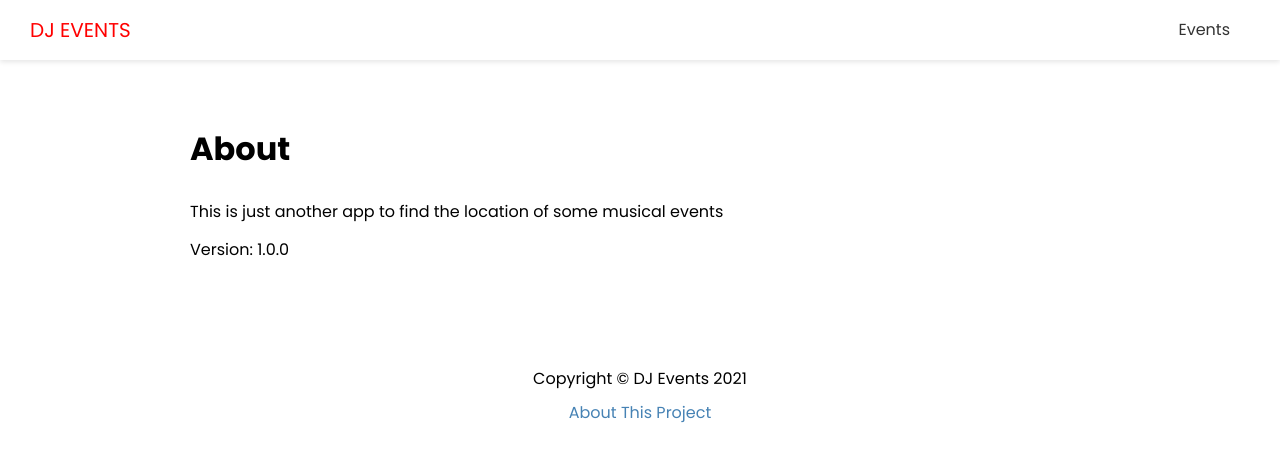
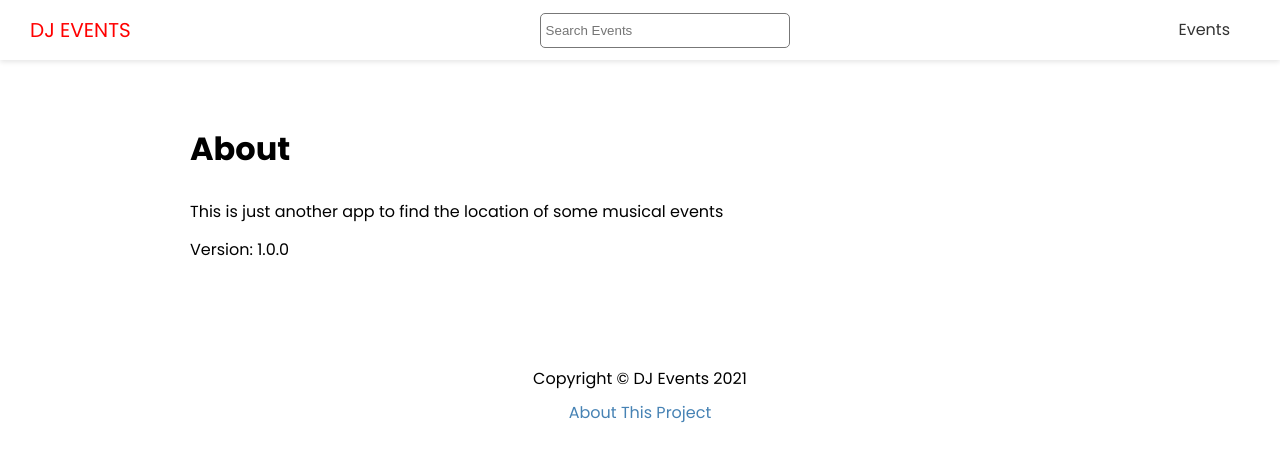
Before and after one commit to ozzy9h20/LearnNext, a Next.js app: page /about in a window 1280 px wide. Shown: the top 462 px of the page. Built offline with nearby package versions, Linux system fonts and the light colour scheme.

Commit message:
4.3. Search Component Form

```diff
--- a/components/Header.js
+++ b/components/Header.js
@@ -1,4 +1,5 @@
 import Link from 'next/link';
+import Search from './Search';
 import styles from '@/styles/Header.module.css'
 
 export default function Header() {
@@ -10,6 +11,8 @@
             <a>DJ Events</a>
           </Link>
         </div>
+
+        <Search />
 
         <nav>
           <ul>
--- /dev/null
+++ b/components/Search.js
@@ -0,0 +1,27 @@
+import { useState } from 'react';
+import { useRouter } from 'next/router';
+import styles from '@/styles/Search.module.css';
+
+export default function Search() {
+  const [term, setTerm] = useState('');
+  const router = useRouter();
+
+  const handleSubmit = (e) => {
+    e.preventDefault();
+    router.push(`/events/search?term=${term}`);
+    setTerm('');
+  }
+
+  return (
+    <div className={styles.search}>
+      <form onSubmit={handleSubmit}>
+        <input
+          type="text"
+          value={term}
+          onChange={(e) => setTerm(e.target.value)}
+          placeholder='Search Events'
+        />
+      </form>
+    </div>
+  )
+}
--- /dev/null
+++ b/styles/Search.module.css
@@ -0,0 +1,7 @@
+.search input {
+  width: 250px;
+  height: 35px;
+  padding: 5px;
+  border: 1px #777 solid;
+  border-radius: 5px;
+}
```
